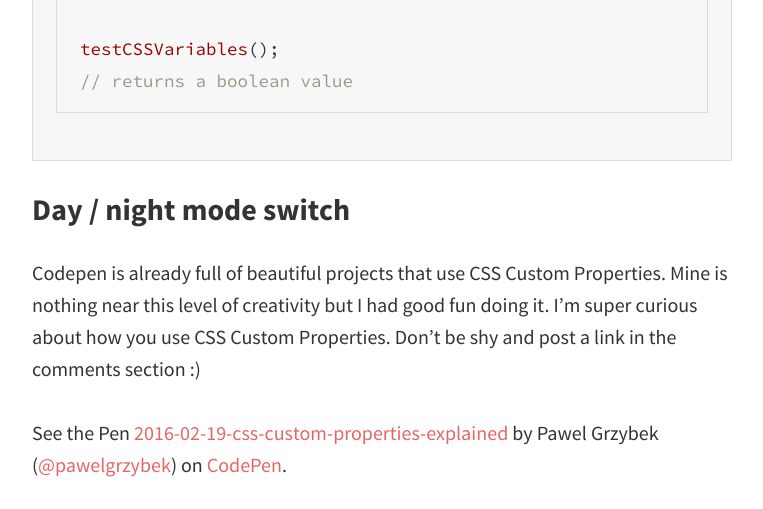
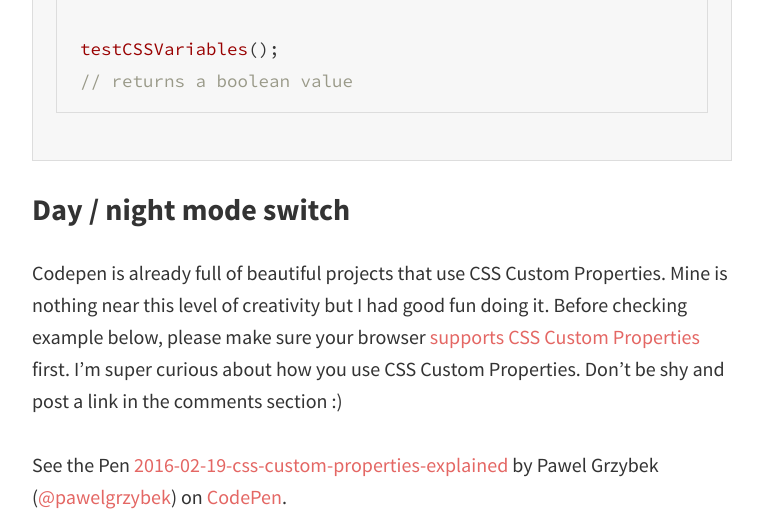
Before and after one commit to kimruddock/pawelgrzybek.github.io, a Jekyll site: the page built from _posts/2016-02-19-css-custom-properties-explained.md, in a window 1280 px wide and 900 px high, scrolled down 8431 px, cut to the strip 0-509 px from the top of the window. Shown: the whole strip, without its empty margins (258-1021 px from the left). Built offline with Jekyll 4.4.1, drawn with Linux system fonts in a browser that asks for light colours; comment, search, counter and statistics services are not loaded.

Commit message:
Post tweak: CSS Custom Properties explained

```diff
--- a/_posts/2016-02-19-css-custom-properties-explained.md
+++ b/_posts/2016-02-19-css-custom-properties-explained.md
@@ -207,7 +207,7 @@ testCSSVariables();
 
 ## Day / night mode switch
 
-Codepen is already full of beautiful projects that use CSS Custom Properties. Mine is nothing near this level of creativity but I had good fun doing it. I'm super curious about how you use CSS Custom Properties. Don't be shy and post a link in the comments section :)
+Codepen is already full of beautiful projects that use CSS Custom Properties. Mine is nothing near this level of creativity but I had good fun doing it. Before checking example below, please make sure your browser [supports CSS Custom Properties](http://caniuse.com/#feat=css-variables) first. I'm super curious about how you use CSS Custom Properties. Don't be shy and post a link in the comments section :)
 
 <p data-height="391" data-theme-id="14885" data-slug-hash="KVLmXQ" data-default-tab="result" data-user="pawelgrzybek" class='codepen'>See the Pen <a href='http://codepen.io/pawelgrzybek/pen/KVLmXQ/'>2016-02-19-css-custom-properties-explained</a> by Pawel Grzybek (<a href='http://codepen.io/pawelgrzybek'>@pawelgrzybek</a>) on <a href='http://codepen.io'>CodePen</a>.</p>
 <script async src="//assets.codepen.io/assets/embed/ei.js"></script>
```
